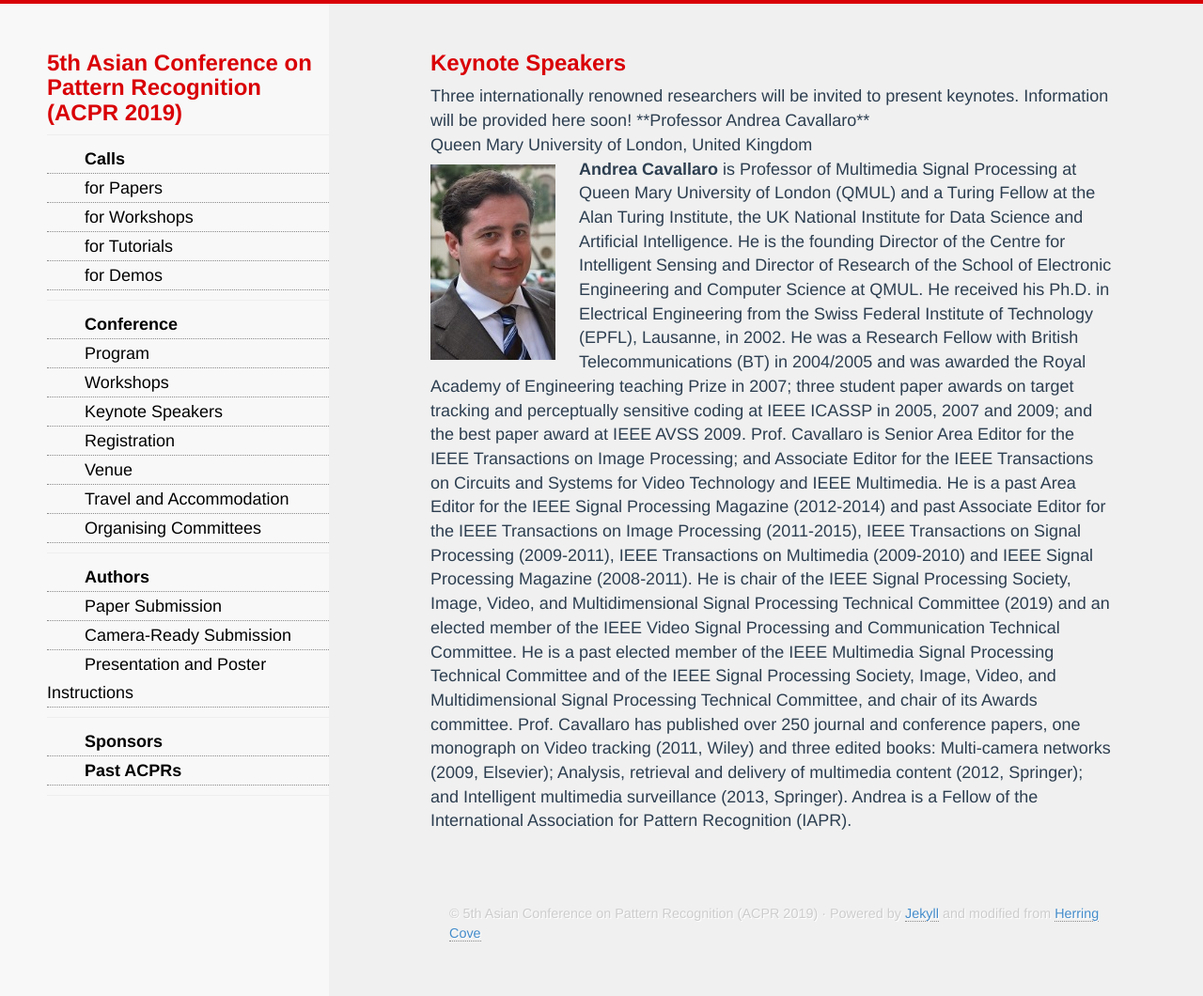
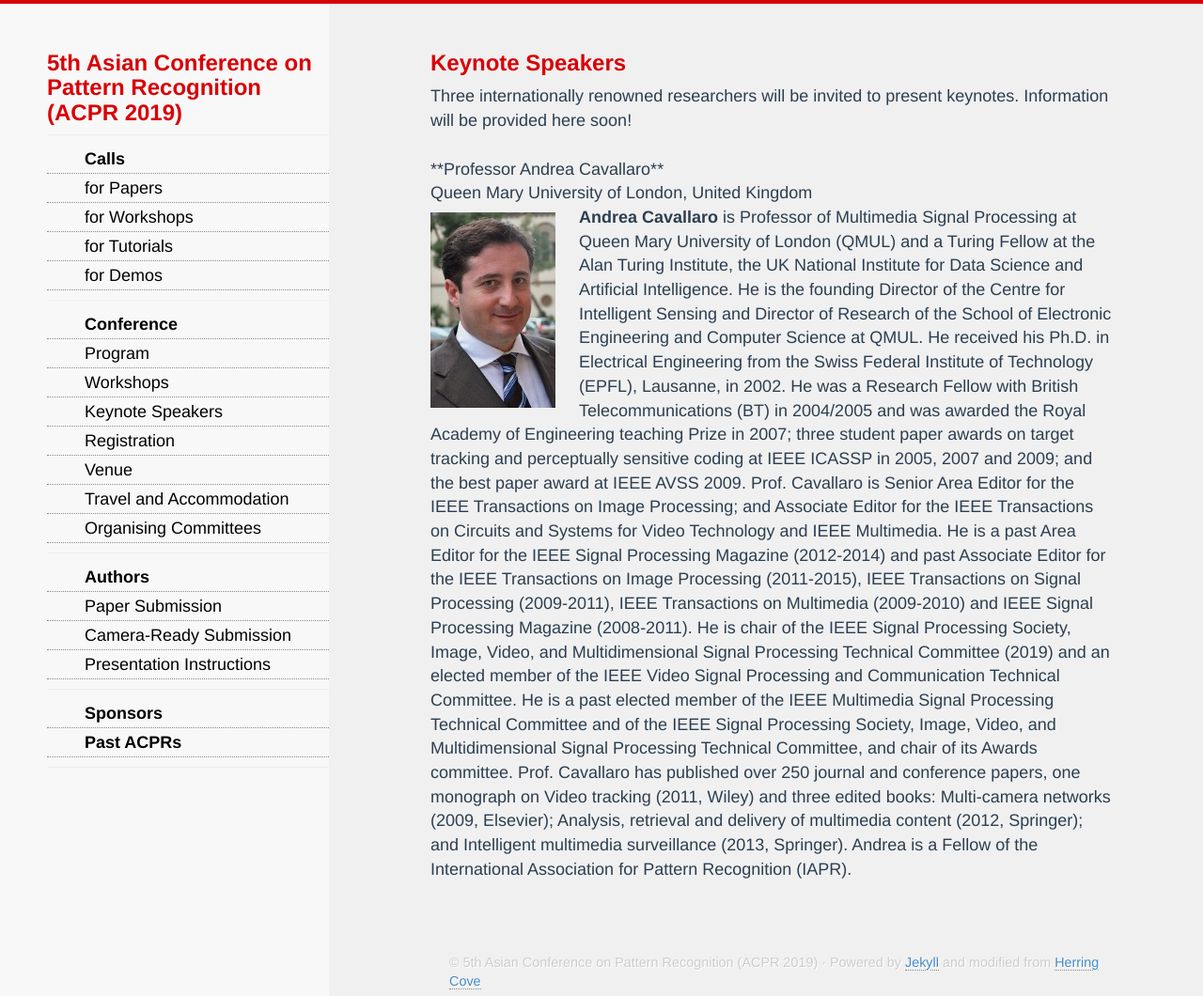
Before and after one commit to AndrewChenUoA/ACPR2019, a Jekyll site: the page built from keynote.html, in a window 1280 px wide and 1060 px high. Shown: the whole window at 94% size. Built offline with Jekyll 4.4.1, drawn with Linux system fonts in a browser that asks for light colours; nearby versions of some CDN libraries; Markdown is read by kramdown in place of the engine named in the settings.

Commit message:
Add spacing

```diff
--- a/_includes/navigation.html
+++ b/_includes/navigation.html
@@ -25,7 +25,7 @@
       <li><a href="{{ site.baseurl }}/committees.html">Organising Committees</a></li>
       <li><a href="{{ site.baseurl }}/submission.html">Paper Submission</a></li>
       <li><a href="{{ site.baseurl }}/camera-ready.html">Camera-Ready Submission</a></li>
-	  <li><a href="{{ site.baseurl }}/presenters.html">Presentation and Poster Instructions</a></li>
+	  <li><a href="{{ site.baseurl }}/presenters.html">Presentation Instructions</a></li>
       <li><a href="{{ site.baseurl }}/sponsorship.html">Sponsorship</a></li>
       <li><a href="{{ site.baseurl }}/past.html">Past ACPRs</a></li>
       </ul>
@@ -57,7 +57,7 @@
     <li><a href="{{ site.baseurl }}/submission.html"><b>Authors</b></a></li>
     <li><a href="{{ site.baseurl }}/submission.html">Paper Submission</a></li>
     <li><a href="{{ site.baseurl }}/camera-ready.html">Camera-Ready Submission</a></li>
-	<li><a href="{{ site.baseurl }}/presenters.html">Presentation and Poster Instructions</a></li>
+	<li><a href="{{ site.baseurl }}/presenters.html">Presentation Instructions</a></li>
     <hr />
     <li><a href="{{ site.baseurl }}/sponsorship.html"><b>Sponsors</b></a></li>
     <li><a href="{{ site.baseurl }}/past.html"><b>Past ACPRs</b></a></li>
--- a/keynote.html
+++ b/keynote.html
@@ -3,7 +3,7 @@ title: ACPR 2019 - The 5th Asian Conference on Pattern Recognition
 ---
 <div>
 <h3>Keynote Speakers</h3>
-Three internationally renowned researchers will be invited to present keynotes. Information will be provided here soon!
+Three internationally renowned researchers will be invited to present keynotes. Information will be provided here soon!<br/><br/>
 
 **Professor Andrea Cavallaro**<br/>
 Queen Mary University of London, United Kingdom<br/>
```
